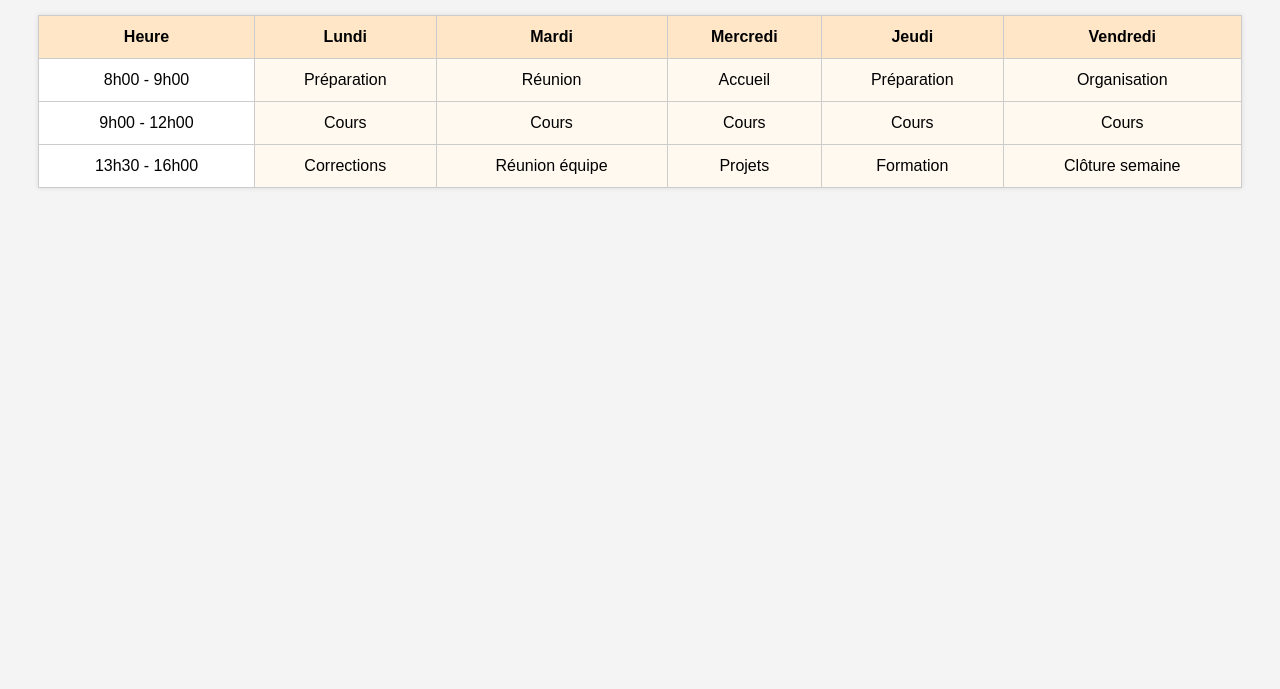
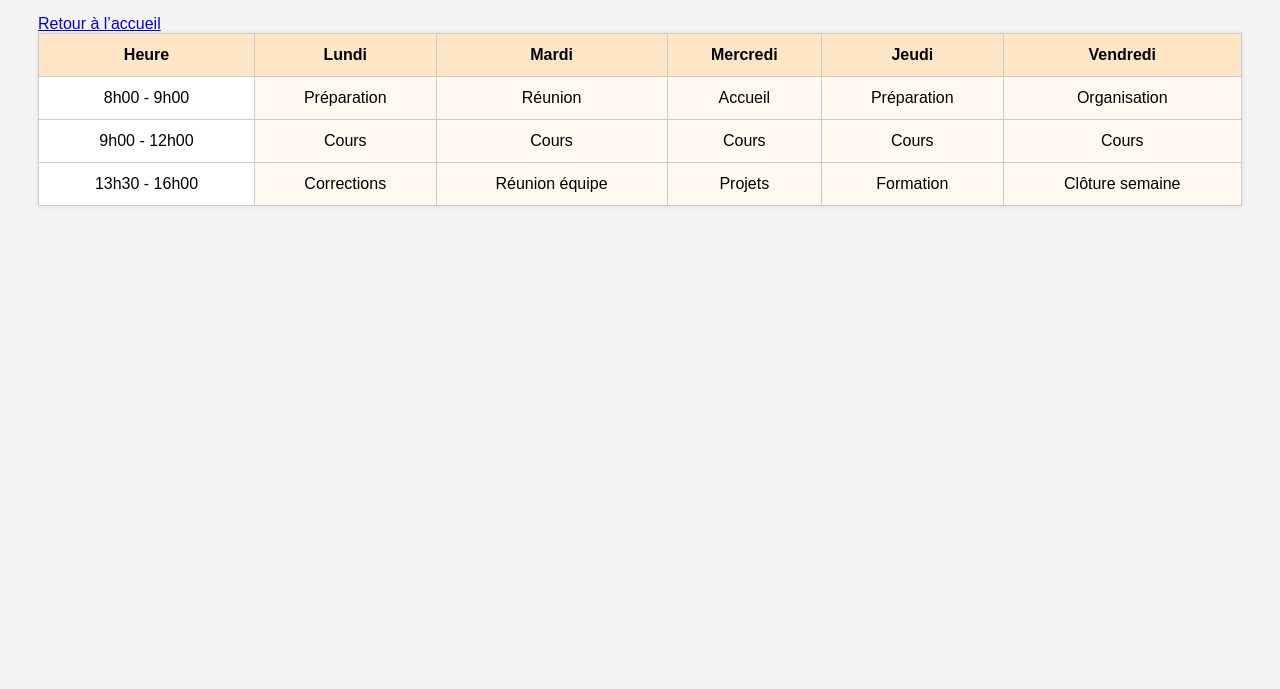
Before and after one commit to Timikoi/Ma-tres-Innovants, a plain HTML site: page personnel/personnel.html in a window 1280 px wide. Shown: the part 111-800 px from the top of the page. Drawn offline with Linux system fonts and the light colour scheme.

Commit message:
Update personnel.html

```diff
--- a/personnel/personnel.html
+++ b/personnel/personnel.html
@@ -56,7 +56,7 @@
             <th>Jeudi</th>
             <th>Vendredi</th>
         </tr>
-
+    <a class="back" href="../index.html">Retour à l’accueil</a>
         <tr>
             <td>8h00 - 9h00</td>
             <td contenteditable="true">Préparation</td>
```
